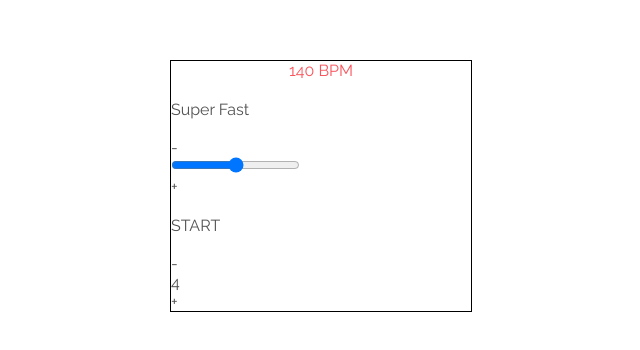
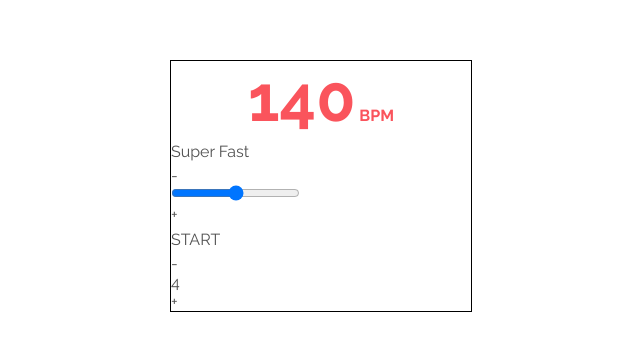
Before and after one commit to maxeboykin/metronome, a plain HTML site: page index.html in a window 1280 px wide. Shown: the part 214-564 px from the top of the page, without its empty margins (319-959 px from the left). Drawn offline with Linux system fonts and the light colour scheme.

Commit message:
bpmdisplaytempo

```diff
--- a/styles.css
+++ b/styles.css
@@ -30,5 +30,9 @@ body {
   width: 100%;
   text-align:center;
   color: #fa545c;
+  font-weight: bold;
+}
 
+.bpm-display .tempo {
+  font-size: 4em;
 }
```
